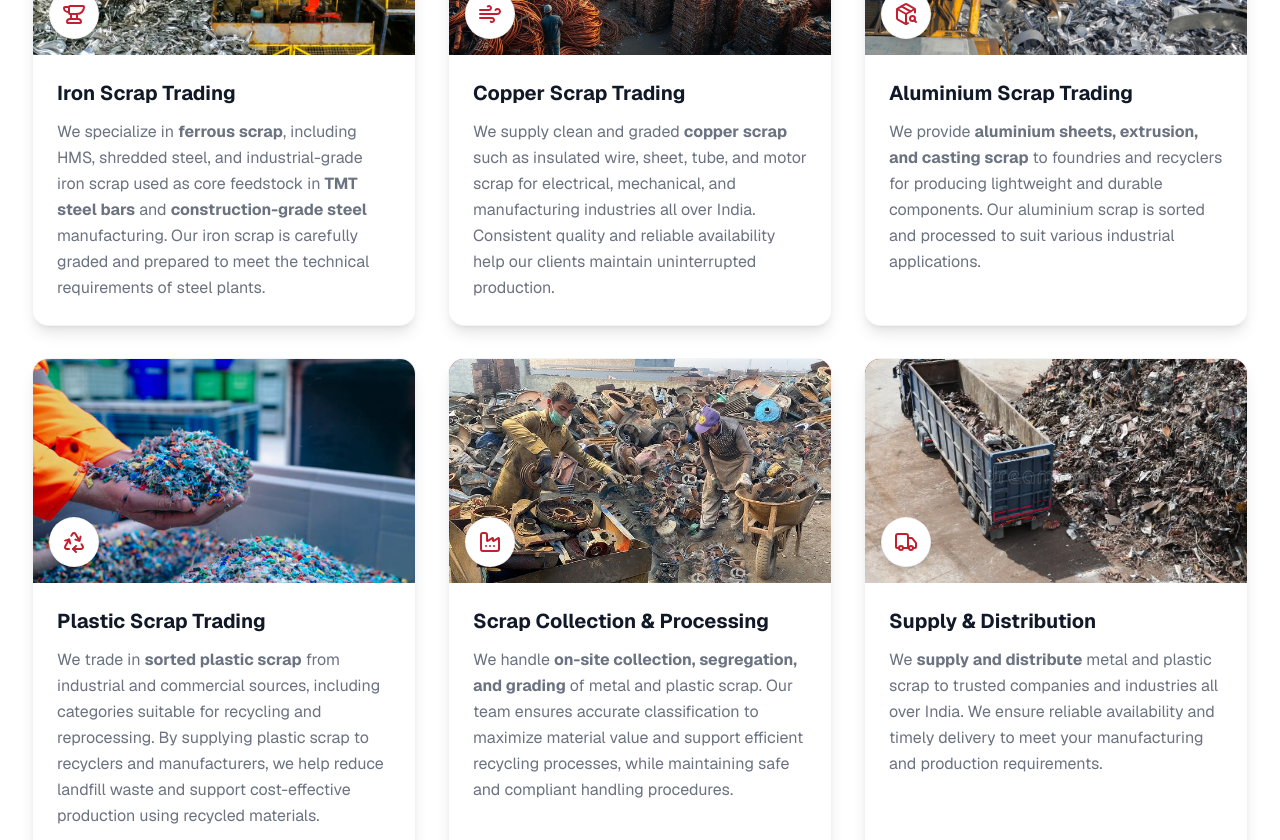
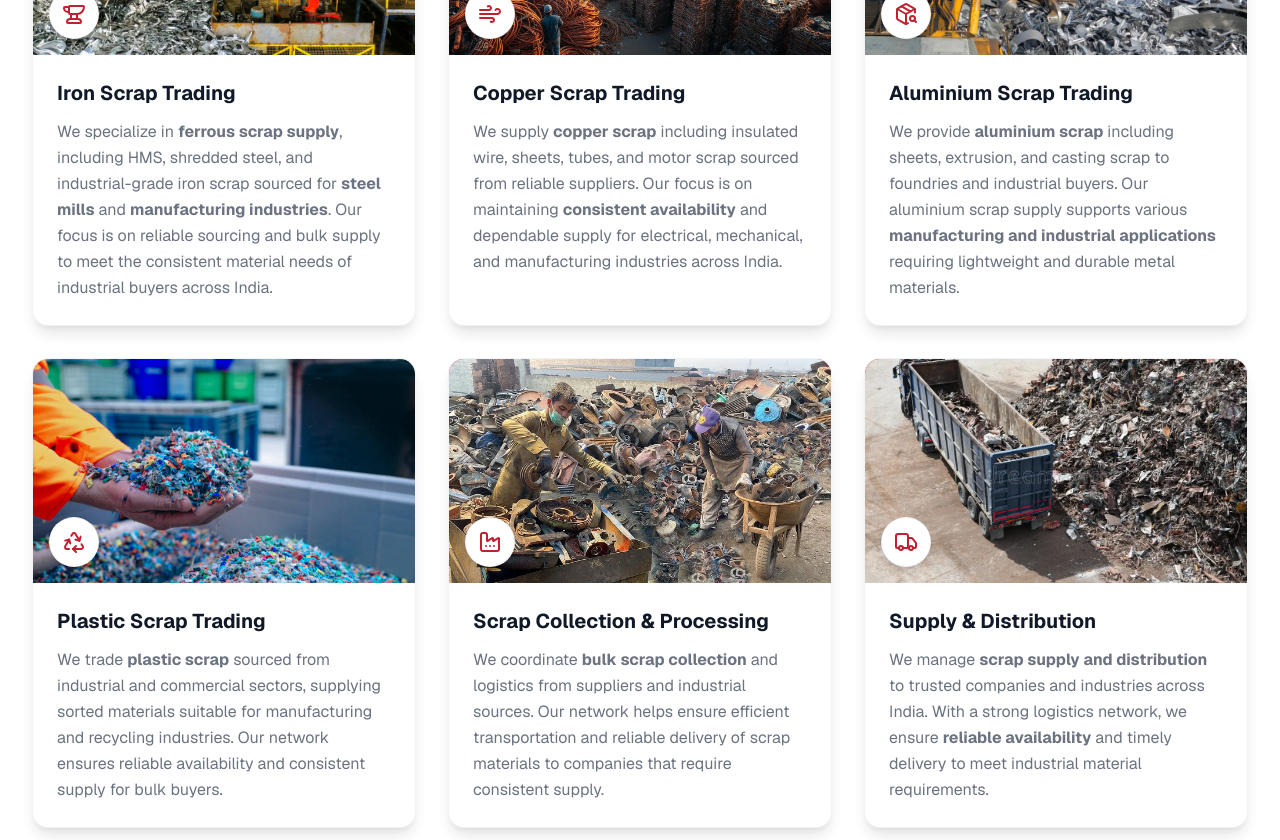
Before and after one commit to Sujith-Sukumar/mysteel, a Next.js app: page /services in a window 1280 px wide. Shown: the part 620-1460 px from the top of the page. Built offline with nearby package versions, Linux system fonts and the light colour scheme.

Commit message:
Content updated

```diff
--- a/app/components/homepage/keyhighlights.jsx
+++ b/app/components/homepage/keyhighlights.jsx
@@ -8,22 +8,22 @@ export default function KeyHighlights() {
     const features = [
         {
             title: "Iron Scrap Supply",
-            desc: "Trusted supplier of high-quality iron scrap for steel production.",
+            desc: "Trusted supplier of high-quality iron scrap for industrial and commercial needs.",
             img: "/iron_scrap.png",
         },
         {
             title: "Multi-Metals Supply",
-            desc: "Trading Iron, Copper, Aluminium & Brass scrap.",
+            desc: "Reliable supply of copper, aluminium, and brass scrap.",
             img: "/multi_metal.png",
         },
         {
             title: "Quality & Compliance",
-            desc: "Strict grading, testing & documentation.",
+            desc: "Ensuring dependable scrap quality through trusted sourcing.",
             img: "/quality.png",
         },
         {
             title: "Reliable Logistics",
-            desc: "Timely pickup & delivery across INDIA.",
+            desc: "Efficient pickup and delivery across India.",
             img: "/logistics.png",
         },
     ];
--- a/app/components/homepage/serviceOverview.jsx
+++ b/app/components/homepage/serviceOverview.jsx
@@ -19,7 +19,7 @@ const shortServices = [
     id: "iron",
     title: "Iron Scrap Trading",
     description:
-      "HMS, shredded steel, and industrial iron scrap for TMT and construction steel production.",
+      "HMS, shredded steel, and industrial iron scrap supplied for steel manufacturing and construction industries.",
     image: "/img/iron_serviceOverview.png",
     icon: Anvil,
     gradient: "from-gray-100 to-gray-50",
@@ -29,7 +29,7 @@ const shortServices = [
     id: "copper",
     title: "Copper Scrap Trading",
     description:
-      "Clean, graded copper scrap for electrical and mechanical applications.",
+      "Copper scrap supplied for electrical and mechanical manufacturing needs.",
     image: "/img/copper-serviceOverview.png",
     icon: Wind,
     gradient: "from-orange-50 to-orange-100/50",
@@ -39,7 +39,7 @@ const shortServices = [
     id: "aluminium",
     title: "Aluminium Scrap Trading",
     description:
-      "Sheets, extrusion, and casting scrap for lightweight components.",
+      "Aluminium scrap including sheets, extrusion, and casting grades for industrial supply.",
     image: "/img/aluminium-serviceOverview.png",
     icon: PackageSearch,
     gradient: "from-blue-50 to-blue-100/50",
@@ -49,7 +49,7 @@ const shortServices = [
   id: "brass",
   title: "Brass Scrap Trading",
   description:
-    "High-quality brass scrap including sheets, rods, and fittings for industrial reuse and recycling.",
+    "Brass scrap including sheets, rods, and fittings supplied for industrial use.",
   image: "/img/brass.png",
   icon: PackageSearch,
   gradient: "from-yellow-50 to-yellow-100/50",
@@ -59,7 +59,7 @@ const shortServices = [
     id: "plastic",
     title: "Plastic Scrap Trading",
     description:
-      "Collection and supply of sorted plastic scrap for manufacturing and industrial applications, supporting sustainable resource utilization.",
+      "Supply of sorted plastic scrap for manufacturing and industrial applications.",
     image: "/img/plastic-serviceOverview.png",
     icon: Recycle,
     gradient: "from-green-50 to-green-100/50",
@@ -69,7 +69,7 @@ const shortServices = [
     id: "collection",
     title: "Scrap Collection & Processing",
     description:
-      "On-site  collection, segregation, and grading for maximum material value.",
+      "Bulk scrap pickup and logistics coordination for industrial supply.",
     image: "/img/scrapCollection-serviceOverview.png",
     icon: Factory,
     gradient: "from-red-50 to-red-100/50",
@@ -123,11 +123,10 @@ export default function ServiceOverview() {
           variants={headerVariants}
         >
           <h2 className="text-3xl md:text-4xl font-extrabold text-foreground tracking-tight mb-4">
-            Our Trading &amp; Recycling Services
+            Our Scrap Trading Services
           </h2>
           <p className="text-lg text-muted-foreground leading-relaxed">
-            We offer a wide range of scrap trading and recycling solutions
-            tailored to steel mills, foundries, manufacturers, and recyclers.
+            We offer reliable scrap trading and supply solutions tailored to steel mills, foundries, and manufacturing industries.
           </p>
         </motion.div>
 
@@ -214,11 +213,9 @@ export default function ServiceOverview() {
               <p className="text-muted-foreground leading-relaxed text-lg mb-6">
                 We supply high-quality{" "}
                 <strong className="text-foreground">
-                  Cement and Iron bars (TMT)
+                  cement and iron bars (TMT)
                 </strong>{" "}
-                to trusted companies for construction purposes. Available on
-                order and as required to ensure absolute structural strength and
-                reliability for your building projects.
+                to trusted companies for construction projects. Materials are available on order to meet project requirements with reliable supply and delivery.
               </p>
 
               <div className="flex flex-wrap items-center gap-3 mt-auto">
--- a/app/services/page.jsx
+++ b/app/services/page.jsx
@@ -26,12 +26,12 @@ const services = [
     title: "Iron Scrap Trading",
     description: (
       <>
-        We specialize in <strong>ferrous scrap</strong>, including HMS, shredded
-        steel, and industrial-grade iron scrap used as core feedstock in{" "}
-        <strong>TMT steel bars</strong> and{" "}
-        <strong>construction-grade steel</strong> manufacturing. Our iron scrap
-        is carefully graded and prepared to meet the technical requirements of
-        steel plants.
+        We specialize in <strong>ferrous scrap supply</strong>, including HMS,
+        shredded steel, and industrial-grade iron scrap sourced for{" "}
+        <strong>steel mills</strong> and{" "}
+        <strong>manufacturing industries</strong>. Our focus is on reliable
+        sourcing and bulk supply to meet the consistent material needs of
+        industrial buyers across India.
       </>
     ),
     image: "/img/iron-scrap-img.jpg",
@@ -42,11 +42,10 @@ const services = [
     title: "Copper Scrap Trading",
     description: (
       <>
-        We supply clean and graded <strong>copper scrap</strong> such as
-        insulated wire, sheet, tube, and motor scrap for electrical, mechanical,
-        and manufacturing industries all over India. Consistent quality and
-        reliable availability help our clients maintain uninterrupted
-        production.
+        We supply <strong>copper scrap</strong> including insulated wire, sheets,
+        tubes, and motor scrap sourced from reliable suppliers. Our focus is on
+        maintaining <strong>consistent availability</strong> and dependable supply
+        for electrical, mechanical, and manufacturing industries across India.
       </>
     ),
     image: "/img/copper-scrap-img.jpeg",
@@ -57,11 +56,10 @@ const services = [
     title: "Aluminium Scrap Trading",
     description: (
       <>
-        We provide{" "}
-        <strong>aluminium sheets, extrusion, and casting scrap</strong> to
-        foundries and recyclers for producing lightweight and durable
-        components. Our aluminium scrap is sorted and processed to suit various
-        industrial applications.
+        We provide <strong>aluminium scrap</strong> including sheets, extrusion,
+        and casting scrap to foundries and industrial buyers. Our aluminium scrap
+        supply supports various <strong>manufacturing and industrial
+        applications</strong> requiring lightweight and durable metal materials.
       </>
     ),
     image: "/img/aluminium-scrap-img.jpg",
@@ -72,11 +70,10 @@ const services = [
     title: "Plastic Scrap Trading",
     description: (
       <>
-        We trade in <strong>sorted plastic scrap</strong> from industrial and
-        commercial sources, including categories suitable for recycling and
-        reprocessing. By supplying plastic scrap to recyclers and manufacturers,
-        we help reduce landfill waste and support cost-effective production
-        using recycled materials.
+        We trade <strong>plastic scrap</strong> sourced from industrial and
+        commercial sectors, supplying sorted materials suitable for manufacturing
+        and recycling industries. Our network ensures reliable availability and
+        consistent supply for bulk buyers.
       </>
     ),
     image: "/img/plastic-scrap-img.jpg",
@@ -87,10 +84,10 @@ const services = [
     title: "Scrap Collection & Processing",
     description: (
       <>
-        We handle <strong>on-site collection, segregation, and grading</strong>{" "}
-        of metal and plastic scrap. Our team ensures accurate classification to
-        maximize material value and support efficient recycling processes, while
-        maintaining safe and compliant handling procedures.
+        We coordinate <strong>bulk scrap collection</strong> and logistics from
+        suppliers and industrial sources. Our network helps ensure efficient
+        transportation and reliable delivery of scrap materials to companies that
+        require consistent supply.
       </>
     ),
     image: "/img/scrap-collection.jpg",
@@ -117,10 +114,10 @@ const services = [
     title: "Supply & Distribution",
     description: (
       <>
-        We <strong>supply and distribute</strong> metal and plastic scrap to
-        trusted companies and industries all over India. We ensure reliable
-        availability and timely delivery to meet your manufacturing and
-        production requirements.
+        We manage <strong>scrap supply and distribution</strong> to trusted
+        companies and industries across India. With a strong logistics network, we
+        ensure <strong>reliable availability</strong> and timely delivery to meet
+        industrial material requirements.
       </>
     ),
     image: "/img/truck-metal-scrap.webp",
@@ -227,13 +224,11 @@ export default function ServicesPage() {
                 <br className="hidden md:block" /> Trading Solutions
               </h1>
               <p className="mx-auto max-w-3xl text-lg md:text-xl text-muted-foreground leading-relaxed">
-                We provide a complete range of trading and recycling services
-                for{" "}
+                We specialize in{" "}
                 <strong className="text-primary">
-                  Iron, Copper, Aluminium, and Plastic scrap
+                  ferrous scrap supply, including HMS, shredded steel, and industrial-grade iron scrap
                 </strong>
-                , designed to meet the sourcing and disposal needs of steel
-                mills, foundries, recyclers, and industrial facilities.
+                for steel mills and manufacturing industries. Our focus is on reliable sourcing and bulk supply to meet industrial demand.
               </p>
             </motion.div>
           </section>
```
Also changed, not shown: app/components/Home.jsx (+16 -3 lines), app/components/homepage/aboutus.jsx (+5 -12 lines).
